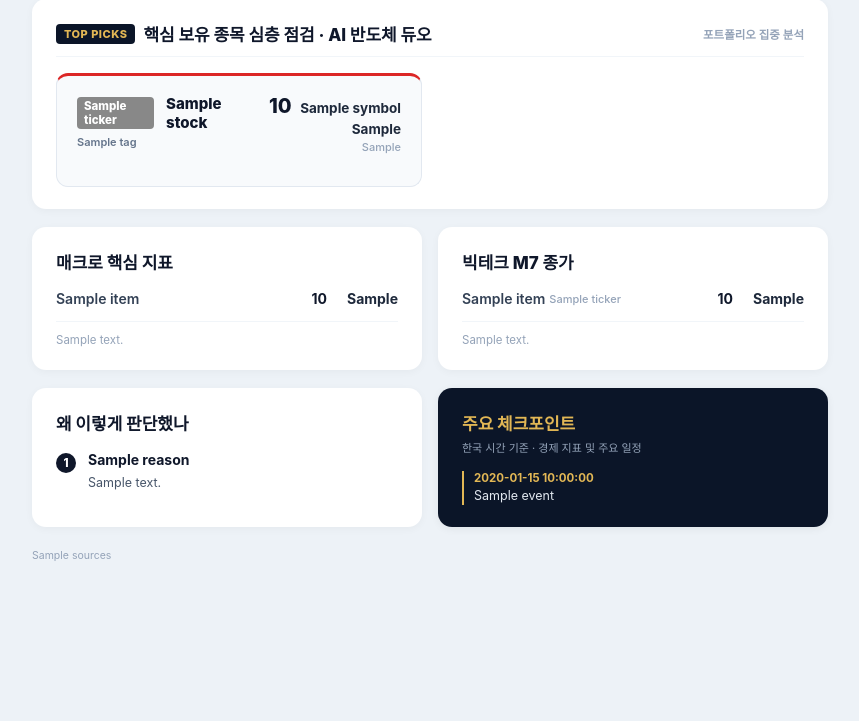
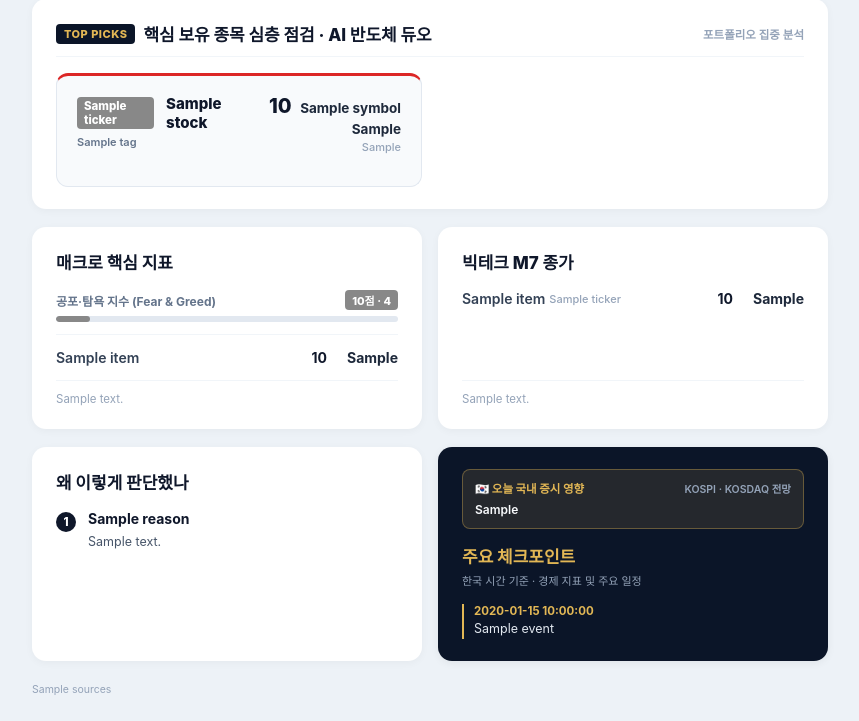
Before and after one commit to polarstar718/us-macro-telegram-bot, a Python web app: template templates/briefing.html in a window 1280 px wide. Shown: the part 475-1196 px from the top of the page, without its empty margins (210-1069 px from the left). Before the commit the page ends 1036 px from the top, so only its background shows below. Run offline with Jinja, Linux system fonts and the light colour scheme; the template is opened without the code that fills it: most values are stand-ins (such as "Sample title", 1, 10 or a date in 2020); some web fonts are replaced.

Commit message:
chore: deploy templates/briefing.html

```diff
--- a/templates/briefing.html
+++ b/templates/briefing.html
@@ -465,6 +465,100 @@
       line-height: 1.45;
     }
 
+    /* 공포·탐욕 지수 게이지 바 */
+    .fg-container {
+      margin-bottom: 14px;
+      padding-bottom: 12px;
+      border-bottom: 1px solid #F1F5F9;
+    }
+    .fg-header {
+      display: flex;
+      justify-content: space-between;
+      align-items: center;
+      margin-bottom: 6px;
+    }
+    .fg-label {
+      font-size: 12px;
+      font-weight: 700;
+      color: #64748B;
+    }
+    .fg-badge {
+      font-size: 11px;
+      font-weight: 800;
+      color: #FFFFFF;
+      padding: 2px 7px;
+      border-radius: 4px;
+    }
+    .fg-bar-track {
+      width: 100%;
+      height: 6px;
+      background: #E2E8F0;
+      border-radius: 3px;
+      overflow: hidden;
+    }
+    .fg-bar-fill {
+      height: 100%;
+      border-radius: 3px;
+    }
+
+    /* 시간외 / 실적 속보 배너 */
+    .after-market-box {
+      background: #FEF3C7;
+      border: 1px solid #FDE68A;
+      border-left: 4px solid #D97706;
+      border-radius: 8px;
+      padding: 10px 14px;
+      display: flex;
+      align-items: center;
+      gap: 10px;
+    }
+    .after-market-badge {
+      background: #D97706;
+      color: #FFFFFF;
+      font-size: 11px;
+      font-weight: 800;
+      padding: 2px 6px;
+      border-radius: 4px;
+      white-space: nowrap;
+    }
+    .after-market-text {
+      font-size: 12.5px;
+      font-weight: 700;
+      color: #92400E;
+      line-height: 1.4;
+    }
+
+    /* 국내 증시 영향 분석 박스 */
+    .k-impact-card {
+      background: rgba(226, 183, 85, 0.12);
+      border: 1px solid rgba(226, 183, 85, 0.35);
+      border-radius: 8px;
+      padding: 10px 12px;
+      margin-bottom: 14px;
+    }
+    .k-impact-header {
+      display: flex;
+      align-items: center;
+      justify-content: space-between;
+      margin-bottom: 5px;
+    }
+    .k-impact-tag {
+      font-size: 11.5px;
+      font-weight: 800;
+      color: #E2B755;
+    }
+    .k-impact-sub {
+      font-size: 10.5px;
+      color: #94A3B8;
+      font-weight: 600;
+    }
+    .k-impact-desc {
+      font-size: 12px;
+      color: #F8FAFC;
+      line-height: 1.45;
+      font-weight: 600;
+    }
+
     /* 색상 규격 (한국 증시: 빨간색 상승, 파란색 하락) */
     .up {
       color: #DC2626 !important; /* Red */
@@ -571,6 +665,14 @@
     </div>
     {% endif %}
 
+    <!-- 장 마감 후 실적 / 시간외 거래 속보 (동적 조건부 표시) -->
+    {% if after_market and after_market.has_event %}
+    <div class="after-market-box">
+      <div class="after-market-badge">{{ after_market.title }}</div>
+      <div class="after-market-text">{{ after_market.content }}</div>
+    </div>
+    {% endif %}
+
     <!-- 핵심 보유 종목 포커스: AI 반도체 듀오 (NVDA & AMD) -->
     {% if focus_stocks %}
     <div class="focus-section">
@@ -627,6 +729,20 @@
       <div class="section-card">
         <div>
           <div class="section-title">매크로 핵심 지표</div>
+
+          <!-- CNN 공포·탐욕 지수 (Fear & Greed) 미니 게이지 바 -->
+          {% if fear_greed and fear_greed.score is defined %}
+          <div class="fg-container">
+            <div class="fg-header">
+              <span class="fg-label">공포·탐욕 지수 (Fear & Greed)</span>
+              <span class="fg-badge" style="background-color: {{ fear_greed.color }};">{{ fear_greed.score }}점 · {{ fear_greed.rating_kr }}</span>
+            </div>
+            <div class="fg-bar-track">
+              <div class="fg-bar-fill" style="width: {{ fear_greed.score }}%; background-color: {{ fear_greed.color }};"></div>
+            </div>
+          </div>
+          {% endif %}
+
           <div class="table-list">
             {% for item in macro %}
             <div class="table-row">
@@ -690,6 +806,17 @@
       <!-- 체크포인트 (다크 테마) -->
       <div class="checkpoint-card">
         <div>
+          <!-- 국내 증시 영향 분석 (K-Market Impact) -->
+          {% if ai.k_market_impact %}
+          <div class="k-impact-card">
+            <div class="k-impact-header">
+              <span class="k-impact-tag">🇰🇷 오늘 국내 증시 영향</span>
+              <span class="k-impact-sub">KOSPI · KOSDAQ 전망</span>
+            </div>
+            <div class="k-impact-desc">{{ ai.k_market_impact }}</div>
+          </div>
+          {% endif %}
+
           <div class="checkpoint-title">주요 체크포인트</div>
           <div class="checkpoint-subtitle">한국 시간 기준 · 경제 지표 및 주요 일정</div>
           <div class="checkpoint-list">
```
